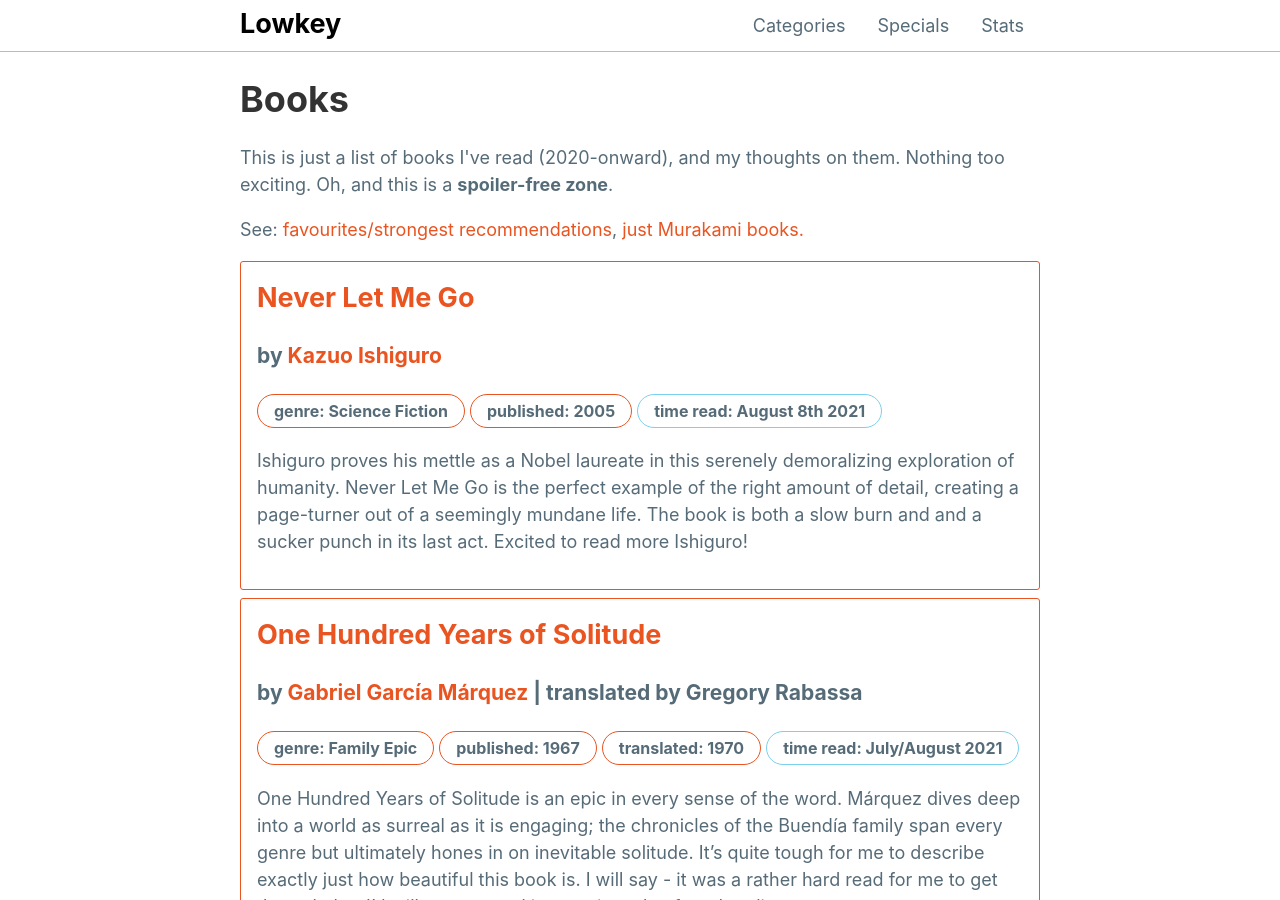
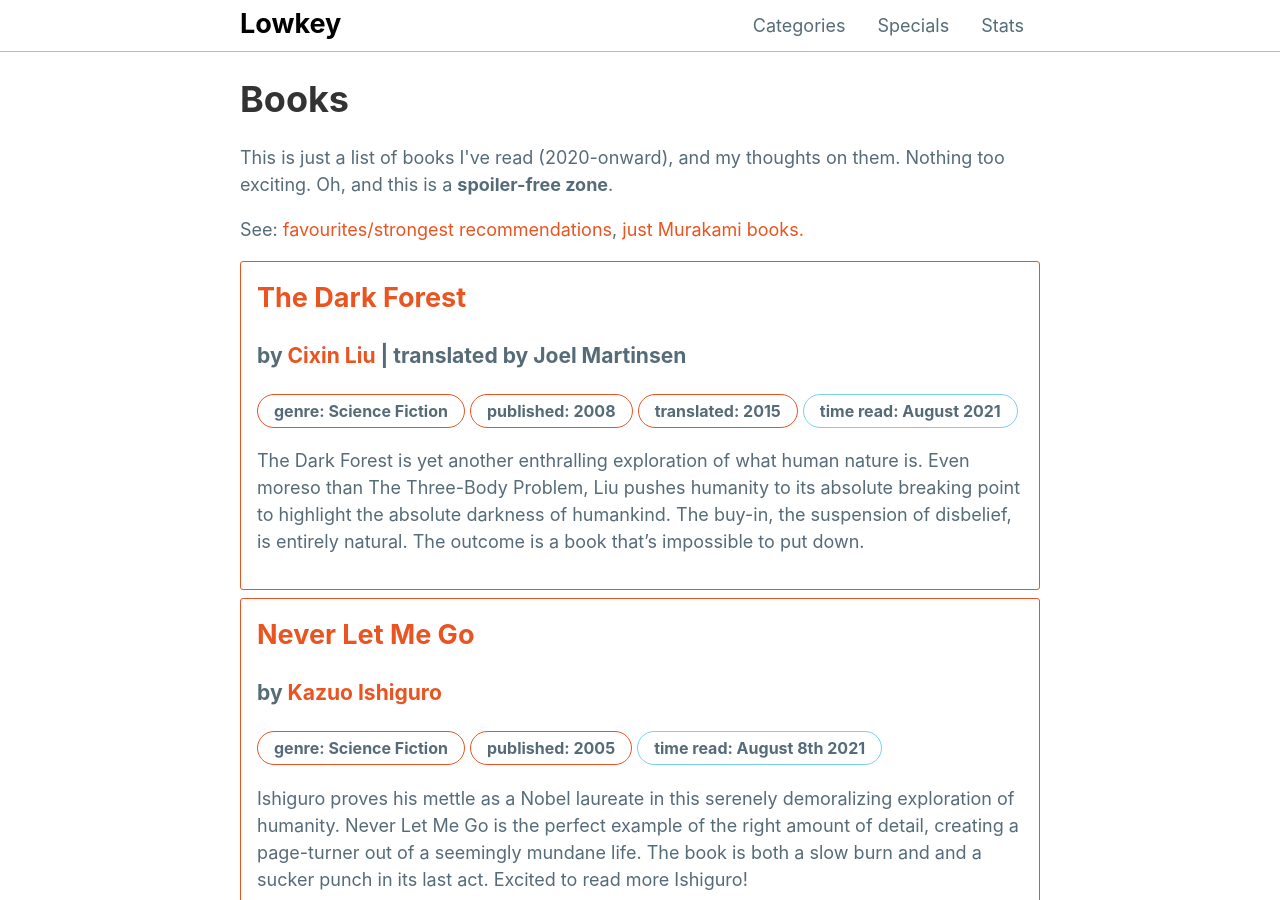
Before and after one commit to mattxwang/lowkey, a Jekyll site: the page built from stats/books.html, in a window 1280 px wide and 900 px high. Built offline with Jekyll 4.4.1, drawn with Linux system fonts in a browser that asks for light colours.

Commit message:
The Dark Forest

```diff
--- a/_data/books.yml
+++ b/_data/books.yml
@@ -445,3 +445,13 @@ neverletmego:
   time_read: August 8th 2021
   thoughts: >
     Ishiguro proves his mettle as a Nobel laureate in this serenely demoralizing exploration of humanity. Never Let Me Go is the perfect example of the right amount of detail, creating a page-turner out of a seemingly mundane life. The book is both a slow burn and and a sucker punch in its last act. Excited to read more Ishiguro!
+thedarkforest:
+  title: The Dark Forest
+  author: Cixin Liu
+  translator: Joel Martinsen
+  genre: Science Fiction
+  year_published: 2008
+  year_translated: 2015
+  time_read: August 2021
+  thoughts: >
+    The Dark Forest is yet another enthralling exploration of what human nature is. Even moreso than The Three-Body Problem, Liu pushes humanity to its absolute breaking point to highlight the absolute darkness of humankind. The buy-in, the suspension of disbelief, is entirely natural. The outcome is a book that's impossible to put down.
```
